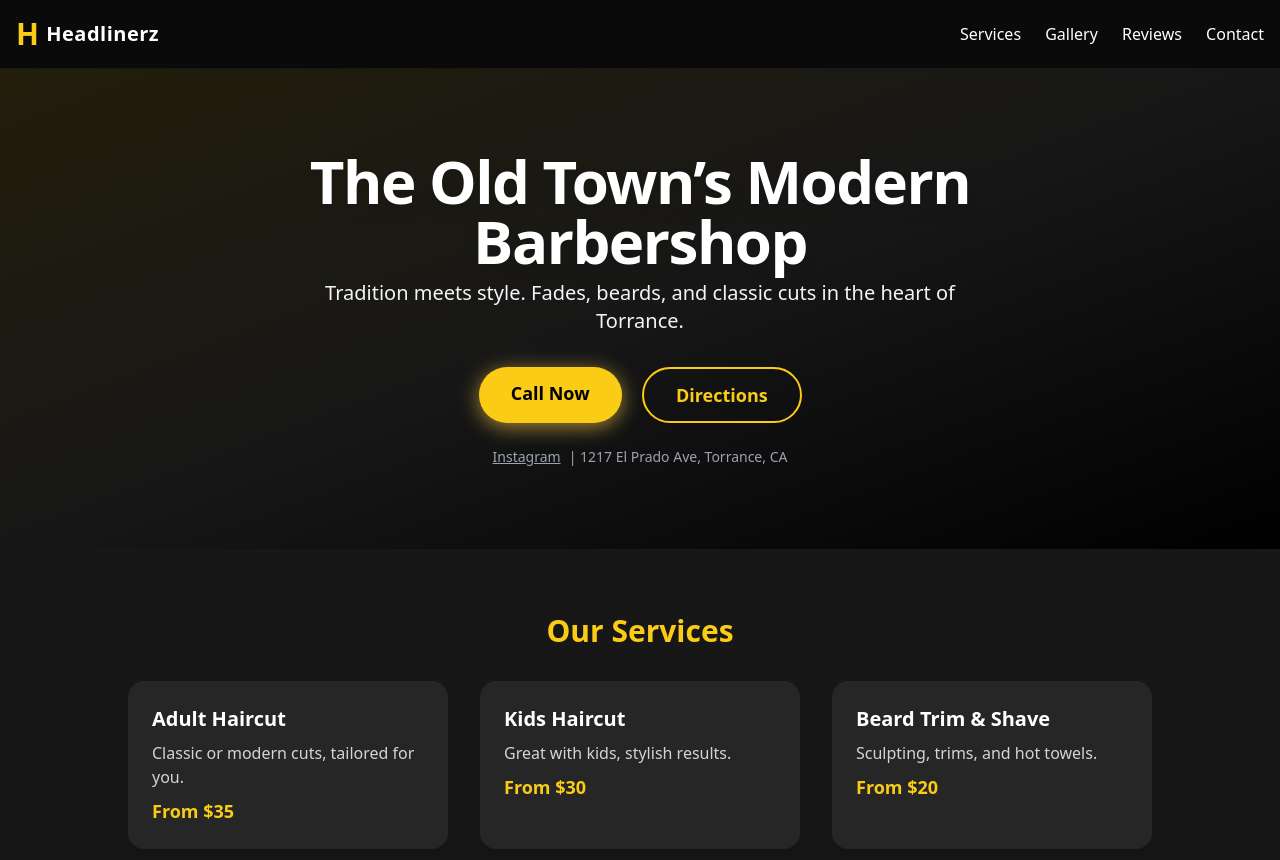
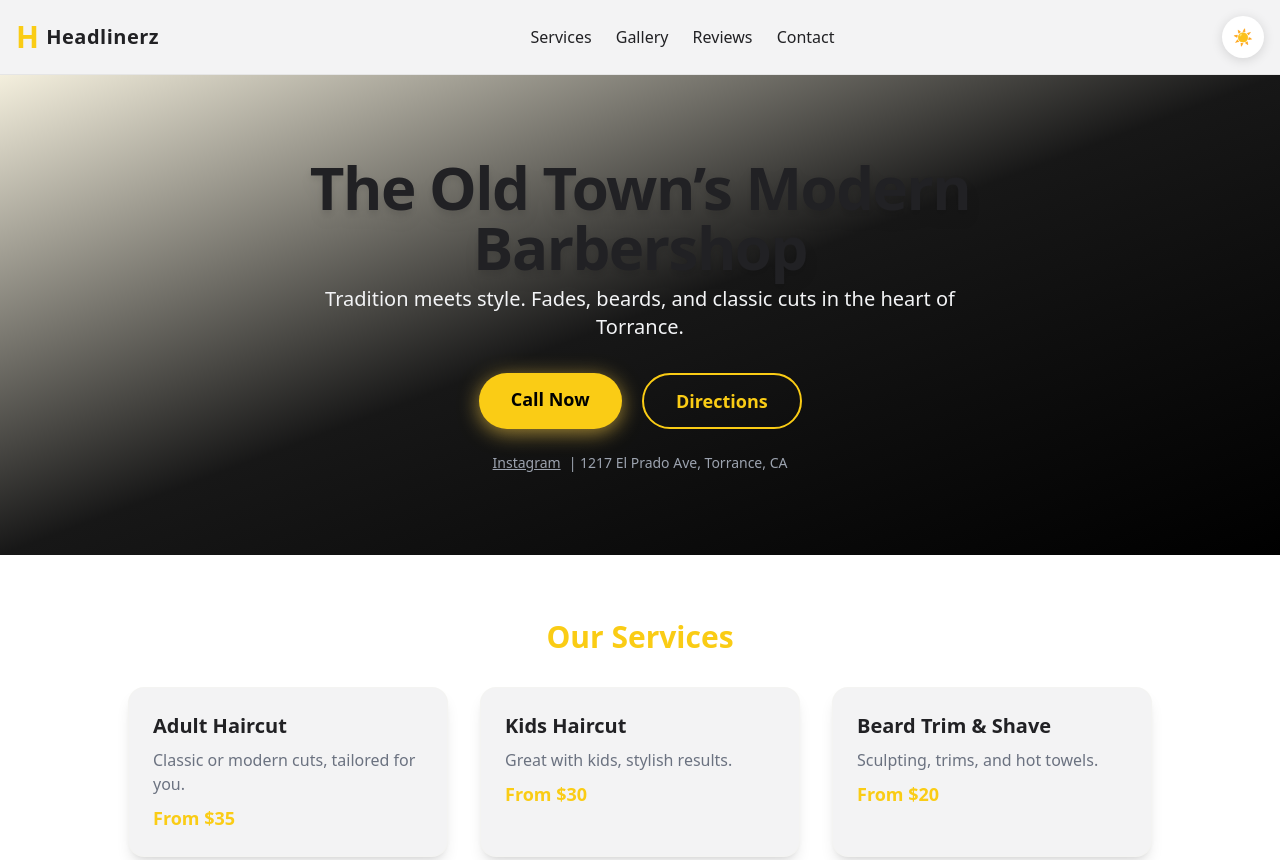
Before and after one commit to MaryamTechInfo/Headlinerz-The-Old-Town-Barbershop, a plain HTML site: page index.html in a window 1280 px wide. Shown: the top 860 px of the page. Drawn offline with nearby package versions, Linux system fonts and the light colour scheme.

Commit message:
Update index.html

```diff
--- a/index.html
+++ b/index.html
@@ -1,5 +1,5 @@
 <!DOCTYPE html>
-<html lang="en">
+<html lang="en" data-theme="dark">
 <head>
   <meta charset="UTF-8">
   <meta name="viewport" content="width=device-width, initial-scale=1">
@@ -21,8 +21,46 @@
   <script src="https://cdnjs.cloudflare.com/ajax/libs/animejs/3.2.1/anime.min.js"></script>
   <style>
     html { font-family: 'Inter', 'Manrope', Arial, sans-serif;}
-    :root { --brand: #f8cc47; }
+    :root {
+      --brand: #f8cc47;
+      --main-bg: #09090b;
+      --main-text: #fff;
+      --card-bg: #212124;
+      --primary: #f8cc47;
+      --primary-contrast: #000;
+    }
+    [data-theme="light"] {
+      --main-bg: #f3f3f4;
+      --main-text: #212124;
+      --card-bg: #fff;
+      --primary: #f8cc47;
+      --primary-contrast: #000;
+    }
+    body {
+      background: var(--main-bg);
+      color: var(--main-text);
+      transition: background 0.3s, color 0.3s;
+    }
     .fade-in { opacity: 0; }
+    .theme-toggle {
+      outline: none;
+      border: none;
+      background: var(--card-bg);
+      color: var(--primary);
+      border-radius: 999px;
+      width: 42px;
+      height: 42px;
+      cursor: pointer;
+      display: flex;
+      align-items: center;
+      justify-content: center;
+      transition: background 0.3s, color 0.3s;
+      box-shadow: 0 2px 12px #0002;
+      position: relative;
+    }
+    .theme-toggle:focus { box-shadow: 0 0 0 2px var(--primary); }
+    /* Custom scroll for main-page only */
+    ::selection { background: var(--primary); color: var(--primary-contrast);}
   </style>
   <!-- Schema.org JSON-LD -->
   <script type="application/ld+json">
@@ -43,19 +81,26 @@
     }
   </script>
 </head>
-<body class="bg-neutral-950 text-white min-h-screen flex flex-col selection:bg-yellow-100 selection:text-black">
+<body class="min-h-screen flex flex-col">
   <!-- NAV -->
-  <header class="w-full p-4 flex justify-between items-center border-b border-neutral-900">
+  <header class="w-full p-4 flex justify-between items-center border-b border-neutral-200 dark:border-neutral-900 bg-[var(--main-bg)] transition">
     <div class="flex items-center space-x-2">
       <span class="text-3xl font-extrabold text-yellow-400 tracking-tight">H</span>
-      <span class="font-manrope font-semibold text-xl tracking-wide">Headlinerz</span>
+      <span class="font-manrope font-semibold text-xl tracking-wide text-[var(--main-text)]">Headlinerz</span>
     </div>
     <nav class="space-x-5 hidden md:block">
-      <a href="#services" class="hover:underline underline-offset-4 transition">Services</a>
-      <a href="#gallery" class="hover:underline underline-offset-4 transition">Gallery</a>
-      <a href="#reviews" class="hover:underline underline-offset-4 transition">Reviews</a>
-      <a href="#contact" class="hover:underline underline-offset-4 transition">Contact</a>
+      <a href="#services" class="hover:underline underline-offset-4 transition text-[var(--main-text)]">Services</a>
+      <a href="#gallery"  class="hover:underline underline-offset-4 transition text-[var(--main-text)]">Gallery</a>
+      <a href="#reviews"  class="hover:underline underline-offset-4 transition text-[var(--main-text)]">Reviews</a>
+      <a href="#contact"   class="hover:underline underline-offset-4 transition text-[var(--main-text)]">Contact</a>
     </nav>
+    <!-- Theme Toggle Button -->
+    <button class="theme-toggle ml-4" title="Toggle light/dark mode" aria-label="Toggle light or dark mode" id="themeToggle">
+      <span id="themeIcon" class="transition-all duration-300">
+        <!-- Will be swapped with JS -->
+        🌒
+      </span>
+    </button>
   </header>
   <!-- HERO -->
   <section class="relative flex-grow flex items-center justify-center p-8 min-h-[60vh] bg-gradient-to-br from-yellow-400/10 via-neutral-900 to-black fade-in" id="hero">
@@ -77,28 +122,28 @@
     </div>
   </section>
   <!-- SERVICES -->
-  <section id="services" class="fade-in py-16 px-4 bg-neutral-900">
+  <section id="services" class="fade-in py-16 px-4 bg-[var(--card-bg)] transition">
     <h2 class="text-3xl font-bold mb-8 text-yellow-400 text-center">Our Services</h2>
     <div class="flex flex-wrap justify-center gap-8">
-      <div class="bg-neutral-800 rounded-2xl shadow-lg p-6 w-80 max-w-full fade-in">
-        <h3 class="text-xl font-semibold mb-2">Adult Haircut</h3>
-        <p class="text-gray-300 mb-2">Classic or modern cuts, tailored for you.</p>
+      <div class="rounded-2xl shadow-lg p-6 w-80 max-w-full fade-in bg-[var(--main-bg)] border border-yellow-100/5">
+        <h3 class="text-xl font-semibold mb-2 text-[var(--main-text)]">Adult Haircut</h3>
+        <p class="mb-2 text-gray-500 dark:text-gray-300">Classic or modern cuts, tailored for you.</p>
         <span class="text-yellow-400 font-bold text-lg">From $35</span>
       </div>
-      <div class="bg-neutral-800 rounded-2xl shadow-lg p-6 w-80 max-w-full fade-in">
-        <h3 class="text-xl font-semibold mb-2">Kids Haircut</h3>
-        <p class="text-gray-300 mb-2">Great with kids, stylish results.</p>
+      <div class="rounded-2xl shadow-lg p-6 w-80 max-w-full fade-in bg-[var(--main-bg)] border border-yellow-100/5">
+        <h3 class="text-xl font-semibold mb-2 text-[var(--main-text)]">Kids Haircut</h3>
+        <p class="mb-2 text-gray-500 dark:text-gray-300">Great with kids, stylish results.</p>
         <span class="text-yellow-400 font-bold text-lg">From $30</span>
       </div>
-      <div class="bg-neutral-800 rounded-2xl shadow-lg p-6 w-80 max-w-full fade-in">
-        <h3 class="text-xl font-semibold mb-2">Beard Trim & Shave</h3>
-        <p class="text-gray-300 mb-2">Sculpting, trims, and hot towels.</p>
+      <div class="rounded-2xl shadow-lg p-6 w-80 max-w-full fade-in bg-[var(--main-bg)] border border-yellow-100/5">
+        <h3 class="text-xl font-semibold mb-2 text-[var(--main-text)]">Beard Trim & Shave</h3>
+        <p class="mb-2 text-gray-500 dark:text-gray-300">Sculpting, trims, and hot towels.</p>
         <span class="text-yellow-400 font-bold text-lg">From $20</span>
       </div>
     </div>
   </section>
   <!-- GALLERY -->
-  <section id="gallery" class="fade-in py-16 px-4 bg-neutral-950">
+  <section id="gallery" class="fade-in py-16 px-4 bg-[var(--main-bg)]">
     <h2 class="text-3xl font-bold mb-8 text-yellow-400 text-center">Gallery</h2>
     <div class="flex flex-wrap gap-6 justify-center">
       <img src="https://images.unsplash.com/photo-1506744038136-46273834b3fb?w=300&q=80" alt="Modern Fade" loading="lazy" class="rounded-xl shadow-md w-56 h-40 object-cover fade-in">
@@ -107,30 +152,30 @@
     </div>
   </section>
   <!-- REVIEWS -->
-  <section id="reviews" class="fade-in py-16 px-4 bg-neutral-900">
+  <section id="reviews" class="fade-in py-16 px-4 bg-[var(--card-bg)] transition">
     <h2 class="text-3xl font-bold mb-8 text-yellow-400 text-center">What Clients Say</h2>
     <div class="flex flex-wrap gap-8 justify-center">
-      <div class="bg-neutral-800 rounded-xl shadow p-5 max-w-sm fade-in">
-        <p class="mb-2 text-gray-200 italic">“My go-to barber… always leave happy about my haircut. Staff extremely personable and funny.”</p>
+      <div class="rounded-xl shadow p-5 max-w-sm fade-in bg-[var(--main-bg)] border border-yellow-100/5">
+        <p class="mb-2 text-gray-700 dark:text-gray-200 italic">“My go-to barber… always leave happy about my haircut. Staff extremely personable and funny.”</p>
         <span class="text-xs text-yellow-400">— Yelp</span>
       </div>
-      <div class="bg-neutral-800 rounded-xl shadow p-5 max-w-sm fade-in">
-        <p class="mb-2 text-gray-200 italic">“Having my hair cut here was one of my best LA experiences. A beer, reggae, great people. Highly recommend!”</p>
+      <div class="rounded-xl shadow p-5 max-w-sm fade-in bg-[var(--main-bg)] border border-yellow-100/5">
+        <p class="mb-2 text-gray-700 dark:text-gray-200 italic">“Having my hair cut here was one of my best LA experiences. A beer, reggae, great people. Highly recommend!”</p>
         <span class="text-xs text-yellow-400">— Yelp</span>
       </div>
-      <div class="bg-neutral-800 rounded-xl shadow p-5 max-w-sm fade-in">
-        <p class="mb-2 text-gray-200 italic">“Super friendly staff. Did not have an appointment. Wait was not too long. Great haircuts walking out.”</p>
+      <div class="rounded-xl shadow p-5 max-w-sm fade-in bg-[var(--main-bg)] border border-yellow-100/5">
+        <p class="mb-2 text-gray-700 dark:text-gray-200 italic">“Super friendly staff. Did not have an appointment. Wait was not too long. Great haircuts walking out.”</p>
         <span class="text-xs text-yellow-400">— Yelp</span>
       </div>
     </div>
   </section>
   <!-- CONTACT -->
-  <section id="contact" class="fade-in py-16 px-4 bg-neutral-950">
+  <section id="contact" class="fade-in py-16 px-4 bg-[var(--main-bg)]">
     <h2 class="text-3xl font-bold mb-8 text-yellow-400 text-center">Contact & Hours</h2>
     <div class="max-w-lg mx-auto text-center">
       <div class="mb-6">
         <div class="flex justify-center text-xl font-bold text-yellow-400 items-center"><span class="material-icons mr-1">call</span> +1 310-986-4788</div>
-        <span>1217 El Prado Ave, Torrance, CA</span>
+        <span class="text-[var(--main-text)]">1217 El Prado Ave, Torrance, CA</span>
       </div>
       <div class="mb-3">
         <b>Hours:</b>
@@ -147,8 +192,35 @@
   <footer class="bg-black text-gray-400 py-4 text-center text-sm border-t border-neutral-800">
     &copy; 2025 Headlinerz The Old Town Barbershop &mdash; Powered by Maryam Tech. All rights reserved.
   </footer>
-  <!-- Animation Logic -->
+  <!-- Animation & Theme Logic -->
   <script>
+    // Theme toggle (light/dark), persisted
+    const themeToggle = document.getElementById('themeToggle');
+    const themeIcon = document.getElementById('themeIcon');
+    const htmlEl = document.documentElement;
+    // Use localStorage if present:
+    function setTheme(theme, noPersist) {
+      htmlEl.setAttribute('data-theme', theme);
+      if(!noPersist) localStorage.setItem('theme', theme);
+      if(theme === 'light') {
+        themeIcon.textContent = '☀️';
+      } else {
+        themeIcon.textContent = '🌒';
+      }
+    }
+    function toggleTheme() {
+      const cur = htmlEl.getAttribute('data-theme');
+      setTheme(cur === 'light' ? 'dark' : 'light');
+    }
+    // Initial theme (localStorage or prefers-color-scheme)
+    (() => {
+      const stored = localStorage.getItem('theme');
+      if (stored) setTheme(stored, true);
+      else if(window.matchMedia && window.matchMedia('(prefers-color-scheme: light)').matches) setTheme('light', true);
+      else setTheme('dark', true);
+    })();
+    themeToggle.addEventListener('click', toggleTheme);
+
     // Staggered fade in for all .fade-in elements
     document.addEventListener("DOMContentLoaded", () => {
       anime({
```
